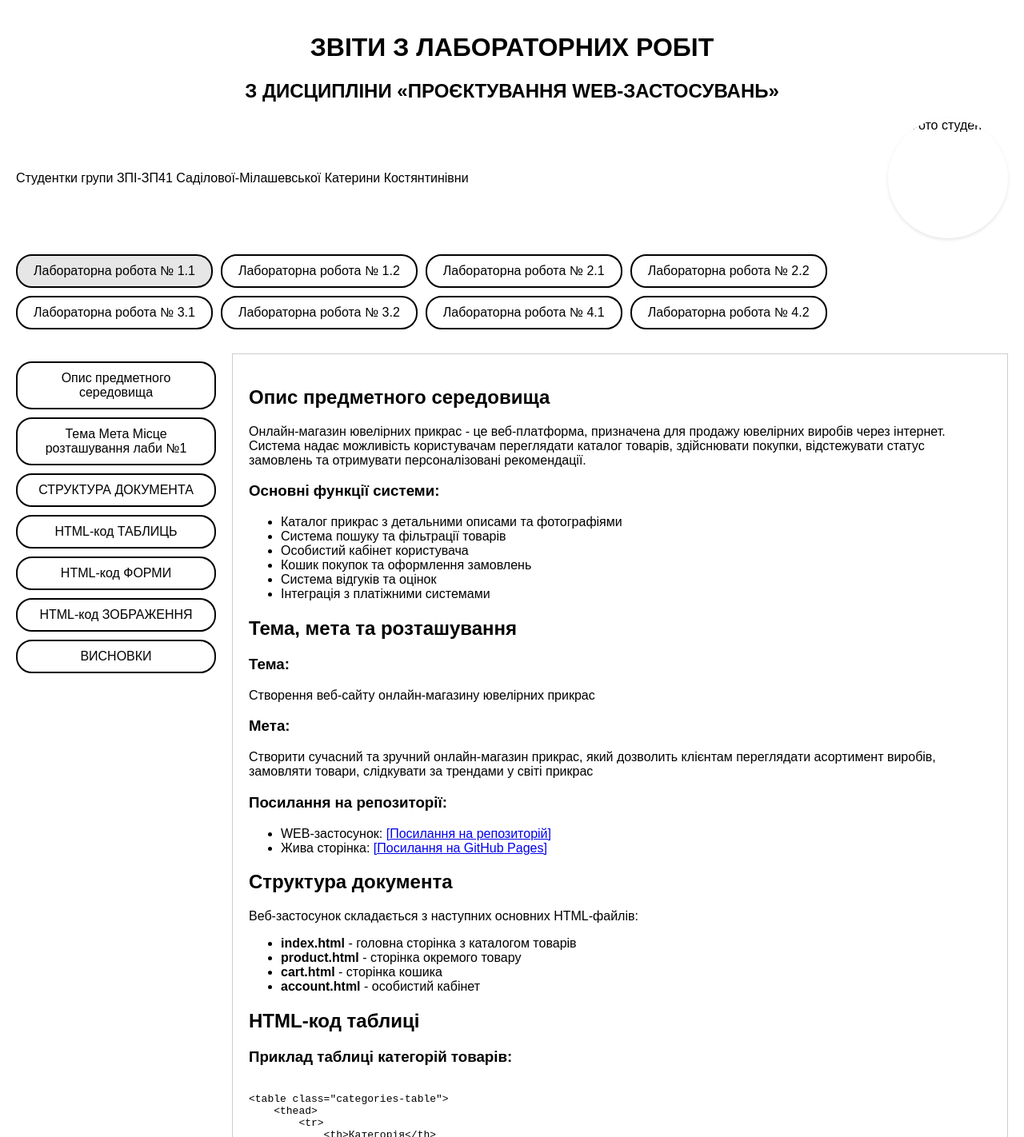
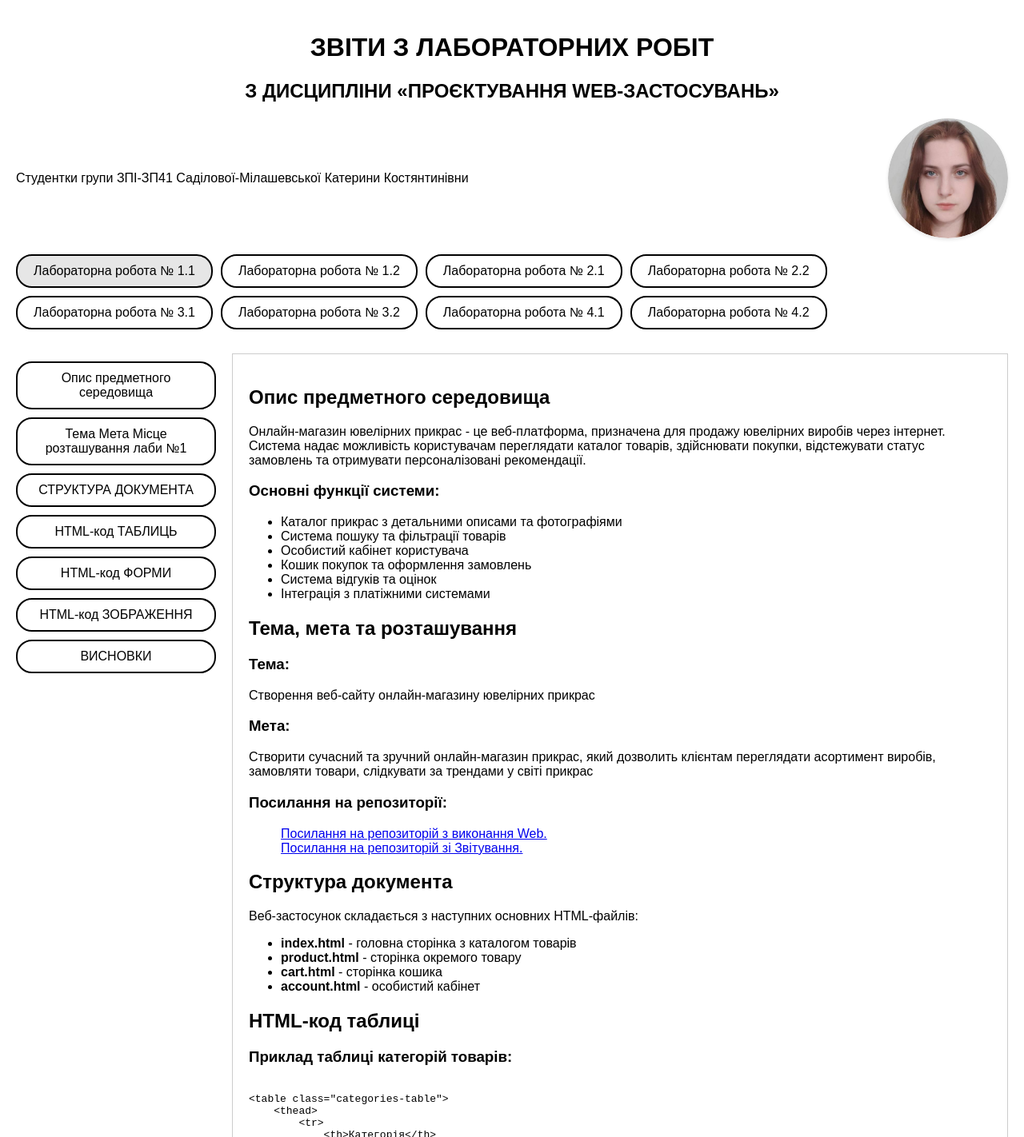
Before and after one commit to DevilCat666/zpi-zp41_appRECORD-Sadilova-Milashevska_Kateryna-MEU-2025, a plain HTML site: page Index.html in a window 1280 px wide. Shown: the top 1422 px of the page at 80% size. Drawn offline with Linux system fonts and the light colour scheme.

Commit message:
new_code

```diff
--- a/Index.html
+++ b/Index.html
@@ -5,11 +5,7 @@
     <meta name="viewport" content="width=device-width, initial-scale=1.0">
     <title>Звіти з лабораторних робіт</title>
     <style>
-        body {
-            font-family: Arial, sans-serif;
-            margin: 0;
-            padding: 20px;
-        }
+        body {font-family: Arial, sans-serif; margin: 0; padding: 20px;}
         header {
             text-align: center;
             margin-bottom: 30px;
@@ -76,7 +72,7 @@
         <div class="student-info">
             <p>Студентки групи ЗПІ-ЗП41 Саділової-Мілашевської Катерини Костянтинівни</p>
             <div class="student-photo">
-                <img src="student-photo.jpg" alt="Фото студентки" width="150" height="150" style="border-radius: 50%; object-fit: cover;">
+                <img src="./student-photo.jpg" alt="Фото студентки" width="150" height="150" style="border-radius: 50%; object-fit: cover;">
             </div>
         </div>
 
@@ -132,8 +128,8 @@
 
                 <h3>Посилання на репозиторії:</h3>
                 <ul>
-                    <li>WEB-застосунок: <a href="#">[Посилання на репозиторій]</a></li>
-                    <li>Жива сторінка: <a href="#">[Посилання на GitHub Pages]</a></li>
+                    <a href="https://github.com/DevilCat666/zpi-zp41_appWEB-Sadilova-Milashevska_Kateryna-2025.git" target="_blank"> Посилання на репозиторій з виконання Web.</a><br>
+                    <a href="https://github.com/DevilCat666/zpi-zp41_appRECORD-Sadilova-Milashevska_Kateryna-MEU-2025.git" target="_blank"> Посилання на репозиторій зі Звітування.</a><br>
                 </ul>
             </section>
 
```
Also changed, not shown: student-photo.jpg (added).
